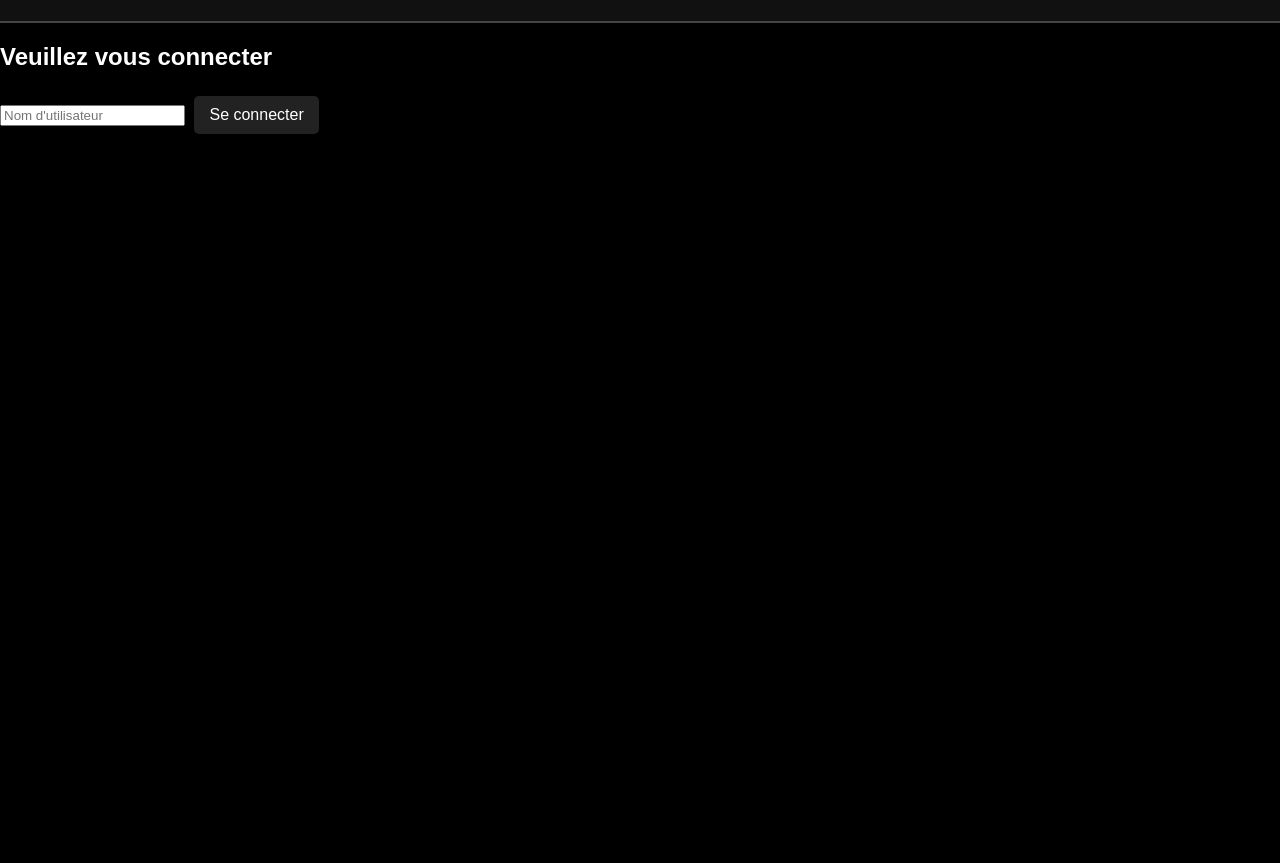
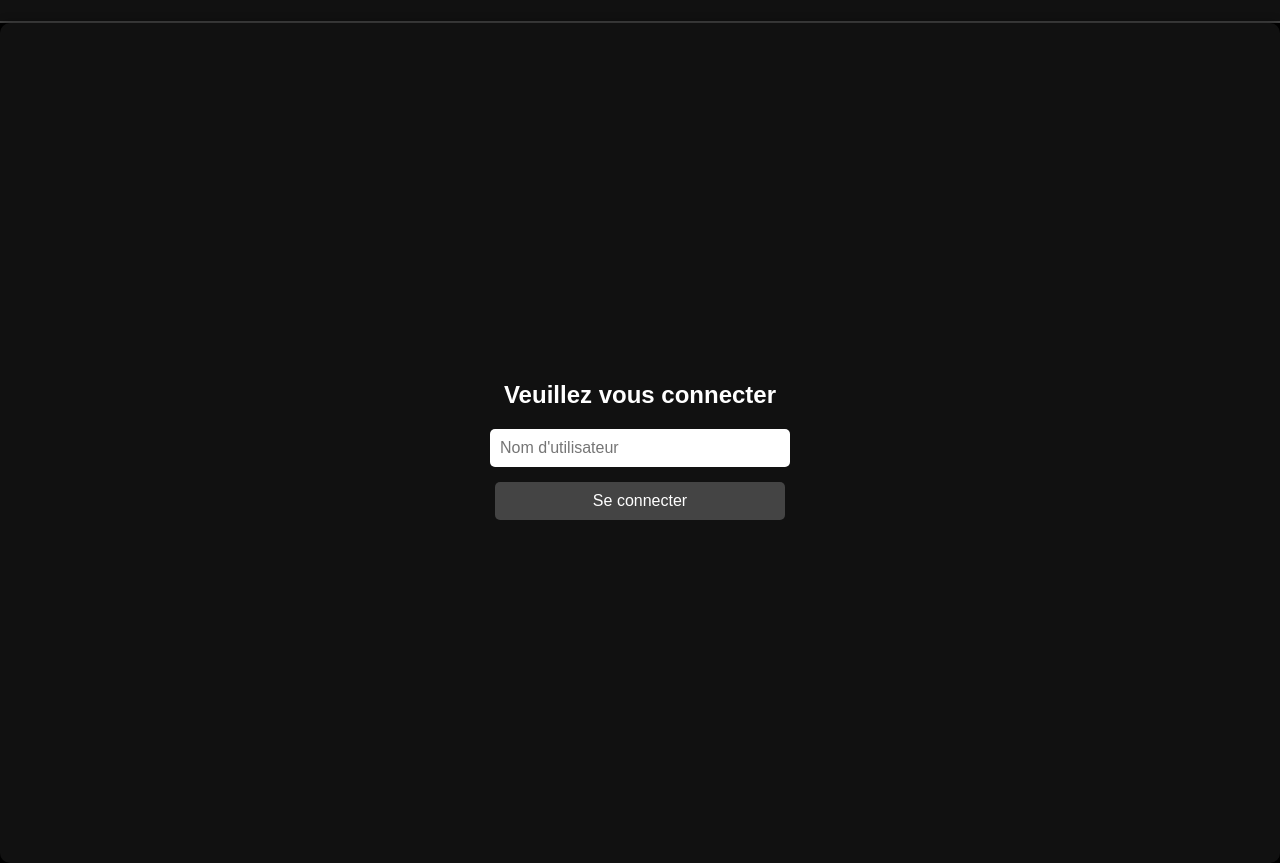
Before and after one commit to RobinVaz/Pokepoke, a plain HTML site: page login.html in a window 1280 px wide. Shown: the part 49-912 px from the top of the page. Before the commit the page ends 800 px from the top, so only its background shows below. Drawn offline with Linux system fonts and the light colour scheme.

```diff
--- a/styles.css
+++ b/styles.css
@@ -309,6 +309,50 @@
     color: #fff; /* Texte encore plus clair */
 }
 
+/* Styles pour la page de connexion */
+#login-section {
+    display: flex;
+    flex-direction: column;
+    align-items: center;
+    justify-content: center;
+    height: 100vh;
+    background-color: #111; /* Fond sombre */
+    padding: 20px;
+    border-radius: 10px;
+    box-shadow: 0 0 10px rgba(0, 0, 0, 0.5);
+}
+
+#login-form {
+    display: flex;
+    flex-direction: column;
+    gap: 10px;
+    width: 100%;
+    max-width: 300px;
+}
+
+#login-form input {
+    padding: 10px;
+    border: none;
+    border-radius: 5px;
+    font-size: 16px;
+}
+
+#login-form button {
+    background-color: #444; /* Fond légèrement plus clair */
+    color: #fff; /* Texte blanc */
+    border: none;
+    padding: 10px 15px;
+    cursor: pointer;
+    border-radius: 5px;
+    font-size: 16px;
+    transition: background-color 0.3s, transform 0.2s; /* Animation fluide */
+}
+
+#login-form button:hover {
+    background-color: #666; /* Fond encore plus clair au survol */
+    transform: scale(1.05); /* Léger agrandissement au survol */
+}
+
 /* Responsive Styles */
 @media (max-width: 768px) {
     header {
```
Also changed, not shown: index.html (+7 -0 lines).
